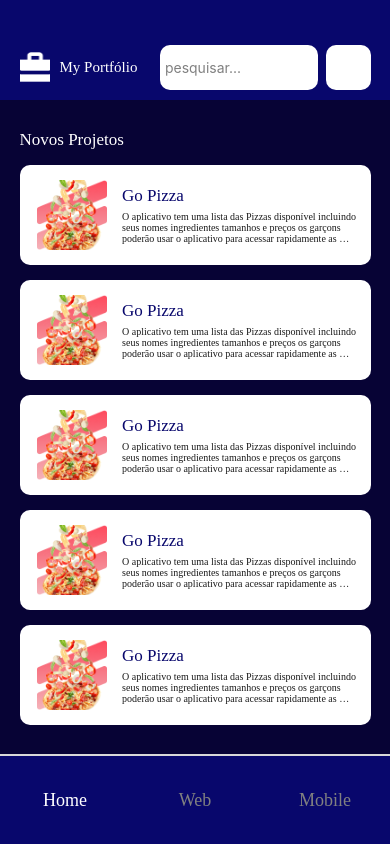
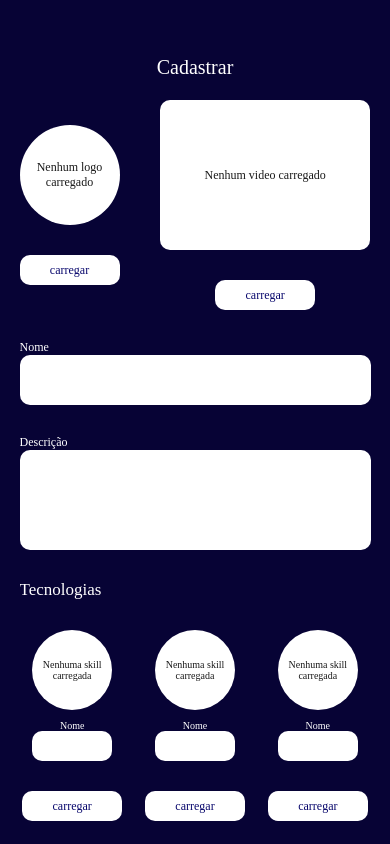
Before and after one commit to jeymes/MyPortfolio, a React Native app: screen / in a window 390 px wide. Built offline with nearby package versions, Linux system fonts and the light colour scheme; some icons are missing.

Commit message:
creating folder register and interfaces

```diff
--- a/App.tsx
+++ b/App.tsx
@@ -1,7 +1,7 @@
 import React from 'react';
 import { StatusBar } from 'react-native';
-import { Home } from './src/screens/Home';
 import { Routes } from './src/routes';
+import { Register } from './src/screens/Register';
 function App(): JSX.Element {
   return (
     <>
@@ -10,7 +10,7 @@ function App(): JSX.Element {
       translucent
       barStyle='light-content'
       />
-      <Routes/>
+      <Register/>
     </>
   );
 }
--- /dev/null
+++ b/src/screens/Register/index.tsx
@@ -0,0 +1,155 @@
+import React from 'react';
+import { KeyboardAvoidingView, Platform, View, Text, TouchableOpacity, TextInput, ScrollView } from 'react-native';
+
+import { styles } from './styles';
+import { Button } from '../../components/Button';
+
+export function Register() {
+  return (
+      <KeyboardAvoidingView
+      behavior={Platform.OS === 'ios' ? 'padding' : undefined}
+      style={styles.container}
+      >
+        <ScrollView
+      showsVerticalScrollIndicator={false}
+      style={{ width: '90%'}}
+      >
+        <View style={styles.subContainer} >
+
+            <View style={styles.header}>
+                <Text style={styles.title}>
+                    Cadastrar
+                </Text>
+            </View>
+
+            <View style={styles.content} >
+
+            <View style={styles.containerLogo}>
+
+            <View style={styles.logo}>
+                <Text style={styles.titleLogo}>
+                    Nenhum logo carregado
+                </Text>
+            </View>
+
+            <TouchableOpacity style={styles.buttonUpgrad}>
+            <Text style={styles.titleButton}>carregar</Text>
+            </TouchableOpacity>
+
+            </View>
+
+            <View style={styles.containerVideo}>
+
+            <View style={styles.video}>
+                <Text style={styles.titlevideo}>
+                    Nenhum video carregado
+                </Text>
+            </View>
+
+            <TouchableOpacity style={styles.buttonUpgrad}>
+                <Text style={styles.titleButton}>carregar</Text>
+            </TouchableOpacity>
+            </View>
+            </View>
+
+            <View style={styles.containerInput}>
+                <Text style={styles.label}>Nome</Text>
+                <TextInput
+                style={styles.inputNome}
+                />
+            </View>
+
+            <View style={styles.containerInput}>
+                <Text style={styles.label}>Descrição</Text>
+                <TextInput
+                style={styles.inputDescription}
+                />
+            </View>
+
+            <Text style={styles.titleTecnologias} >Tecnologias</Text>
+
+            <View style={styles.containerTech} >
+
+            <View style={styles.containerSkill}>
+
+                <View style={styles.subContainerSkills}>
+                <View style={styles.skill}>
+                <Text style={styles.titleSkill}>
+                    Nenhuma skill carregada
+                </Text>
+            </View>
+
+            <View style={styles.containerInputSkill}>
+                <Text style={styles.labelSkill}>Nome</Text>
+                <TextInput
+                style={styles.inputNomeSkill}
+                />
+            </View>
+                </View>
+
+
+            <TouchableOpacity style={styles.buttonUpgradSkill}>
+            <Text style={styles.titleButtonSkill}>carregar</Text>
+            </TouchableOpacity>
+
+            </View>
+            <View style={styles.containerSkill}>
+
+                <View style={styles.subContainerSkills}>
+                <View style={styles.skill}>
+                <Text style={styles.titleSkill}>
+                    Nenhuma skill carregada
+                </Text>
+            </View>
+
+            <View style={styles.containerInputSkill}>
+                <Text style={styles.labelSkill}>Nome</Text>
+                <TextInput
+                style={styles.inputNomeSkill}
+                />
+            </View>
+                </View>
+
+
+            <TouchableOpacity style={styles.buttonUpgradSkill}>
+            <Text style={styles.titleButtonSkill}>carregar</Text>
+            </TouchableOpacity>
+
+            </View>
+            <View style={styles.containerSkill}>
+
+                <View style={styles.subContainerSkills}>
+                <View style={styles.skill}>
+                <Text style={styles.titleSkill}>
+                    Nenhuma skill carregada
+                </Text>
+            </View>
+
+            <View style={styles.containerInputSkill}>
+                <Text style={styles.labelSkill}>Nome</Text>
+                <TextInput
+                style={styles.inputNomeSkill}
+                />
+            </View>
+                </View>
+
+
+            <TouchableOpacity style={styles.buttonUpgradSkill}>
+            <Text style={styles.titleButtonSkill}>carregar</Text>
+            </TouchableOpacity>
+
+            </View>
+            </View>
+
+            <View style={styles.buttonSalve}>
+            <Button
+            title='Salvar Projeto'
+            />
+
+            </View>
+
+        </View>
+        </ScrollView>
+      </KeyboardAvoidingView>
+  );
+}
--- /dev/null
+++ b/src/screens/Register/styles.ts
@@ -0,0 +1,207 @@
+import {StyleSheet} from 'react-native';
+import theme from '../../theme';
+import { getBottomSpace, getStatusBarHeight,  } from 'react-native-iphone-x-helper';
+
+const getHeight = getStatusBarHeight() + 100
+const getBottom = getBottomSpace() + 34
+
+export const styles = StyleSheet.create({
+    container: {
+        flex: 1,
+        width: '100%',
+        justifyContent: 'flex-start',
+        alignItems: 'center',
+        backgroundColor: theme.COLORS.BACKGROUND,
+    },
+    subContainer: {
+        width: '100%',
+        justifyContent: 'center',
+        alignItems: 'center',
+        //borderWidth: 1,
+        // borderColor: 'red'
+    },
+    header: {
+        width: '100%',
+        height: getHeight,
+        paddingTop: getBottom,
+        justifyContent: 'center',
+        alignItems: 'center',
+    },
+    title: {
+        fontSize: 20,
+        fontFamily: theme.FONT_FAMILY.TITLE,
+        color: theme.COLORS.TITLE,
+    },
+    content: {
+        width: '100%',
+        justifyContent: 'center',
+        alignItems: 'center',
+        flexDirection: 'row',
+    },
+    containerLogo: {
+        width: '40%',
+        justifyContent: 'center',
+        alignItems: 'flex-start',
+    },
+    logo: {
+        width: 100,
+        height: 100,
+        borderRadius: 100,
+        justifyContent: 'center',
+        alignItems: 'center',
+        backgroundColor: theme.COLORS.SECONDARY,
+    },
+    titleLogo: {
+        fontSize: 12,
+        fontFamily: theme.FONT_FAMILY.TEXT,
+        color: theme.COLORS.DESCRIPTION,
+        textAlign: 'center',
+    },
+    buttonUpgrad: {
+        width: 100,
+        height: 30,
+        justifyContent: 'center',
+        alignItems: 'center',
+        borderRadius: 10,
+        marginTop: 30,
+        backgroundColor: theme.COLORS.SECONDARY,
+    },
+    titleButton: {
+        fontSize: 12,
+        fontFamily: theme.FONT_FAMILY.TITLE,
+        color: theme.COLORS.PRIMARY,
+        textAlign: 'center',
+    },
+    containerVideo: {
+        width: '60%',
+        justifyContent: 'center',
+        alignItems: 'center',
+    },
+    video: {
+        width: '100%',
+        height: 150,
+        borderRadius: 10,
+        justifyContent: 'center',
+        alignItems: 'center',
+        backgroundColor: theme.COLORS.SECONDARY,
+    },
+    titlevideo: {
+        fontSize: 12,
+        fontFamily: theme.FONT_FAMILY.TEXT,
+        color: theme.COLORS.DESCRIPTION,
+        textAlign: 'center',
+    },
+    containerInput: {
+        width: '100%',
+        justifyContent: 'center',
+        alignItems: 'flex-start',
+        marginTop: 30,
+    },
+    label:{
+        fontSize: 12,
+        fontFamily: theme.FONT_FAMILY.TITLE,
+        color: theme.COLORS.SECONDARY,
+    },
+    inputNome: {
+        width: '100%',
+        height: 50,
+        borderRadius: 10,
+        backgroundColor: theme.COLORS.SECONDARY,
+        fontFamily: theme.FONT_FAMILY.TITLE,
+        color: theme.COLORS.PRIMARY,
+    },
+    inputDescription: {
+        width: '100%',
+        height: 100,
+        borderRadius: 10,
+        backgroundColor: theme.COLORS.SECONDARY,
+        fontFamily: theme.FONT_FAMILY.TITLE,
+        color: theme.COLORS.PRIMARY,
+    },
+    titleTecnologias: {
+        fontSize: 17,
+        width: '100%',
+        fontFamily: theme.FONT_FAMILY.TITLE,
+        color: theme.COLORS.SECONDARY,
+        textAlign: 'left',
+        marginTop: 30,
+    },
+    containerTech: {
+        width: '100%',
+        justifyContent: 'space-between',
+        alignItems: 'center',
+        flexDirection: 'row',
+        marginTop: 30,
+        // borderWidth: 1,
+        // borderColor: 'red'
+    },
+    containerSkill: {
+        width: '30%',
+        justifyContent: 'center',
+        alignItems: 'center',
+        // borderWidth: 1,
+        // borderColor: 'red'
+    },
+    subContainerSkills: {
+        width: '100%',
+        justifyContent: 'center',
+        alignItems: 'center',
+        // borderWidth: 1,
+        // borderColor: 'red'
+    },
+    skill: {
+        width: 80,
+        height: 80,
+        borderRadius: 100,
+        justifyContent: 'center',
+        alignItems: 'center',
+        backgroundColor: theme.COLORS.SECONDARY,
+    },
+    titleSkill: {
+        fontSize: 10,
+        fontFamily: theme.FONT_FAMILY.TEXT,
+        color: theme.COLORS.DESCRIPTION,
+        textAlign: 'center',
+        padding: 3,
+    },
+    buttonUpgradSkill: {
+        width: 100,
+        height: 30,
+        justifyContent: 'center',
+        alignItems: 'center',
+        borderRadius: 10,
+        marginTop: 30,
+        backgroundColor: theme.COLORS.SECONDARY,
+    },
+    titleButtonSkill: {
+        fontSize: 12,
+        fontFamily: theme.FONT_FAMILY.TITLE,
+        color: theme.COLORS.PRIMARY,
+        textAlign: 'center',
+    },
+    containerInputSkill: {
+        width: '100%',
+        justifyContent: 'center',
+        alignItems: 'center',
+    },
+    labelSkill:{
+        fontSize: 10,
+        fontFamily: theme.FONT_FAMILY.TITLE,
+        color: theme.COLORS.SECONDARY,
+        marginTop: 10,
+    },
+    inputNomeSkill: {
+        width: 80,
+        height: 30,
+        borderRadius: 10,
+        backgroundColor: theme.COLORS.SECONDARY,
+        fontFamily: theme.FONT_FAMILY.TITLE,
+        color: theme.COLORS.PRIMARY,
+    },
+    buttonSalve: {
+        width: '100%',
+        justifyContent: 'center',
+        alignItems: 'center',
+        marginVertical: 50,
+    }
+})
```
